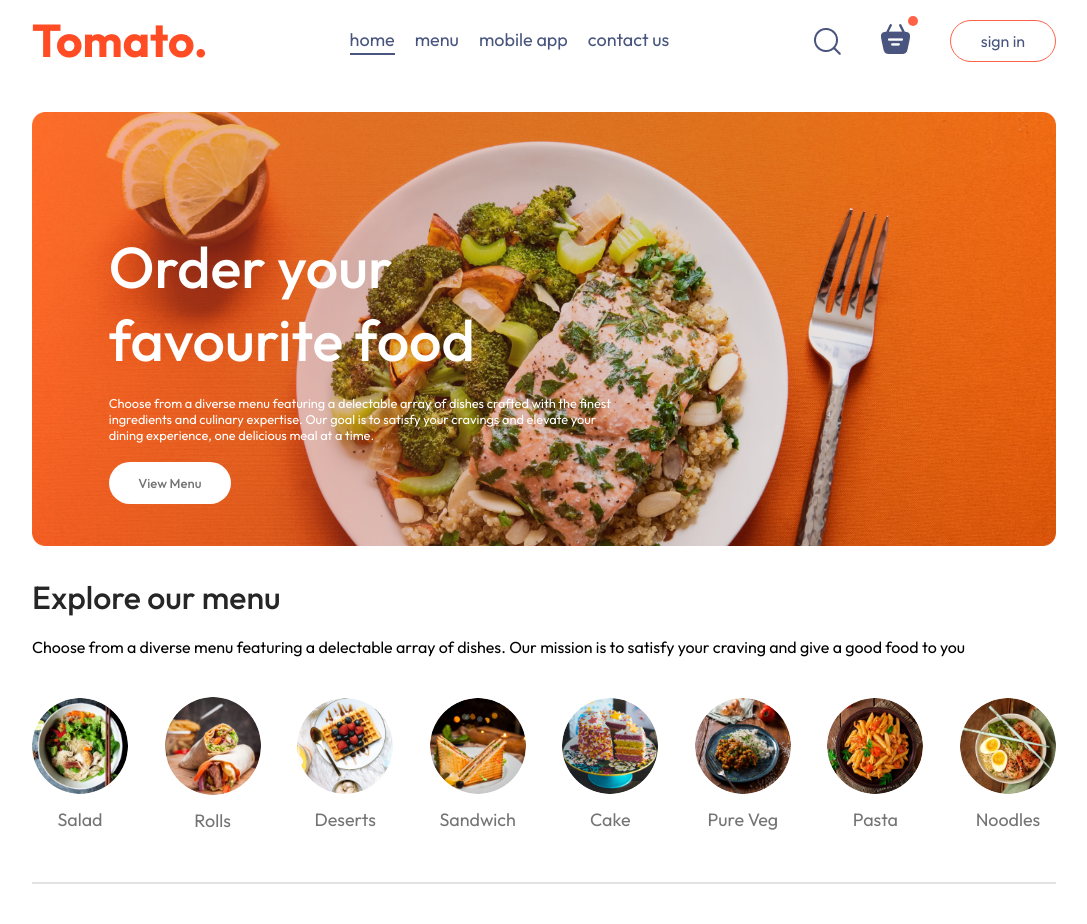
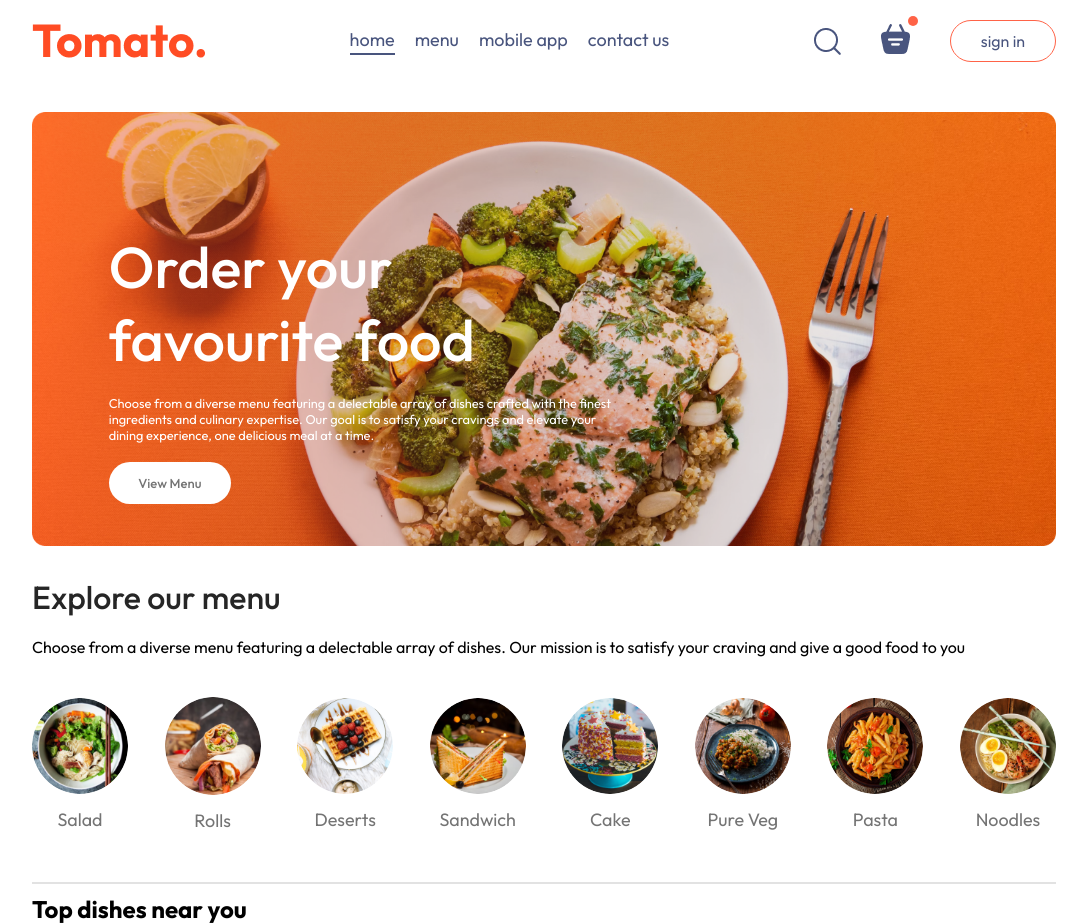
Before and after one commit to ritikporwal710/Reptik-Street, a React (Vite) app in the folder frontend/: page / in a window 1280 px wide. Shown: the whole page, without its empty margins (96-1183 px from the left). Before the commit the page ends 894 px from the top, so only its background shows below. Built offline with nearby package versions, Linux system fonts and the light colour scheme.

Commit message:
25-08-24

```diff
--- /dev/null
+++ b/frontend/src/components/FoodDisplay/FoodDisplay.jsx
@@ -0,0 +1,23 @@
+import React, { useContext } from 'react';
+import './FoodDisplay.css';
+import { food_list } from './../../assets/assets';
+import { StoreContext } from '../../context/StoreContext';
+
+
+const FoodDisplay = () => {
+
+    const {food_list} = useContext(StoreContext)
+
+  return (
+    <div className='food-display' id='food-display'>
+        <h2>Top dishes near you</h2>
+        <div className="food-display-list">
+            {food_list.map((item,index) =>{
+                return
+            })}
+        </div>
+    </div>
+  )
+}
+
+export default FoodDisplay;
--- /dev/null
+++ b/frontend/src/context/StoreContext.jsx
@@ -0,0 +1,21 @@
+import { createContext } from "react";
+import { food_list } from "../assets/assets";
+
+export const StoreContext = createContext(null)
+
+const StoreContextProvider = (props) =>{
+
+
+
+    const contextValue = {
+        food_list
+    }
+
+    return (
+        <StoreContext.Provider value={contextValue}>
+            {props.children}
+        </StoreContext.Provider>
+    )
+}
+
+export default StoreContextProvider;
--- a/frontend/src/main.jsx
+++ b/frontend/src/main.jsx
@@ -1,12 +1,14 @@
-import { StrictMode } from 'react'
-import { createRoot } from 'react-dom/client'
-import App from './App.jsx'
-import './index.css'
-import { BrowserRouter } from 'react-router-dom'
+import { StrictMode } from "react";
+import { createRoot } from "react-dom/client";
+import App from "./App.jsx";
+import "./index.css";
+import { BrowserRouter } from "react-router-dom";
+import StoreContextProvider from "./context/StoreContext.jsx";
 
-createRoot(document.getElementById('root')).render(
+createRoot(document.getElementById("root")).render(
   <BrowserRouter>
-    <App />
+    <StoreContextProvider>
+      <App />
+    </StoreContextProvider>
   </BrowserRouter>
-
-)
+);
--- a/frontend/src/pages/Home/Home.jsx
+++ b/frontend/src/pages/Home/Home.jsx
@@ -2,6 +2,7 @@
 import './Home.css'
 import Header from '../../components/Header/Header'
 import ExploreMenu from '../../components/ExploreMenu/ExploreMenu'
+import FoodDisplay from './../../components/FoodDisplay/FoodDisplay';
 
 const Home = () => {
 
@@ -12,6 +13,7 @@
     <div>
         <Header/>
         <ExploreMenu category = {category} setCategory = {setCategory}/>
+        <FoodDisplay category = {category} />
     </div>
   )
 }
```
Also changed, not shown: frontend/src/components/FoodDisplay/FoodDisplay.css (added), frontend/src/components/FoodItem/FoodItem.css (added), frontend/src/components/FoodItem/FoodItem.jsx (added).
